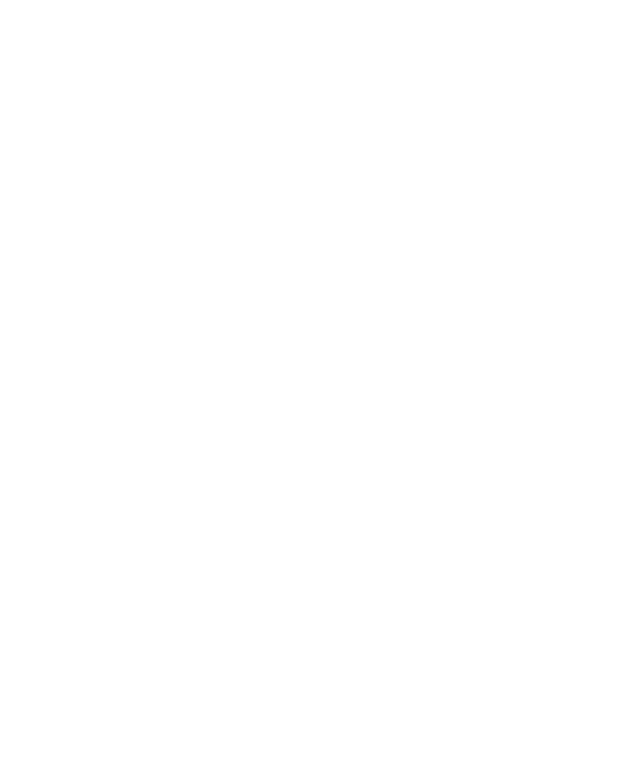
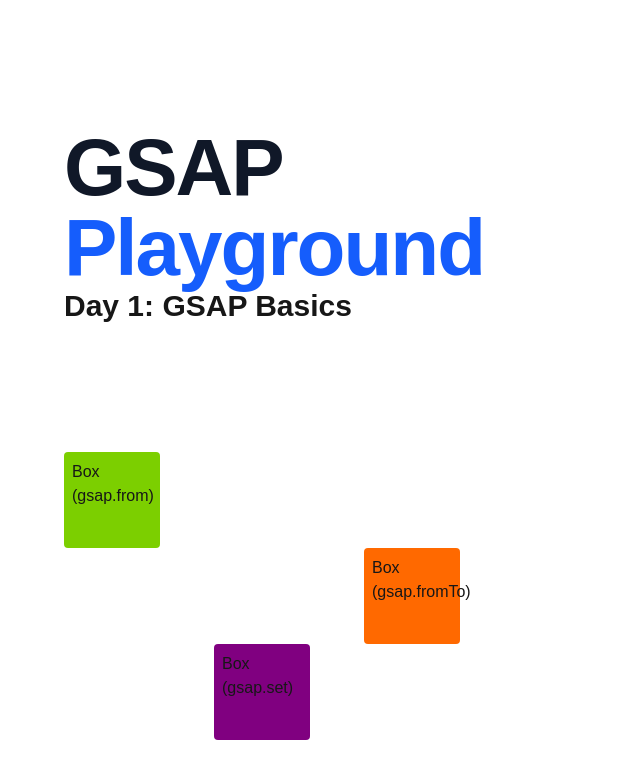
Before and after one commit to MrLolok/gsap-sandbox, a Next.js app: page / in a window 1280 px wide. Shown: the top 778 px of the page, without its empty margins (0-640 px from the left). Built offline with nearby package versions, Linux system fonts and the light colour scheme.

Commit message:
feat(Day1): aggiunge animazioni GSAP e struttura dei componenti per il Giorno 1

```diff
--- /dev/null
+++ b/app/components/Day1.tsx
@@ -0,0 +1,64 @@
+'use client';
+
+import { gsap } from 'gsap';
+import { useGSAP } from '@gsap/react';
+import React from 'react';
+
+const Day1 = () => {
+    const boxToRef = React.useRef<HTMLDivElement>(null);
+    const boxFromRef = React.useRef<HTMLDivElement>(null);
+    const boxFromToRef = React.useRef<HTMLDivElement>(null);
+    const boxSetRef = React.useRef<HTMLDivElement>(null);
+
+    useGSAP(() => {
+        // GSAP Animations - examples of .to, .from, .fromTo, and .set
+        // .to - animates to the given properties
+        // .from - animates from the given properties
+        // .fromTo - animates from the first set of properties to the second set
+        // .set - immediately sets the given properties without animation
+        gsap.to(boxToRef.current, {
+            x: 300,
+            duration: 2,
+            repeat: 1,
+            autoAlpha: 0,
+        });
+        gsap.from(boxFromRef.current, { x: 300, duration: 2, repeat: 0 });
+        gsap.fromTo(boxFromToRef.current, { x: -50 }, { x: 300, duration: 2 });
+        gsap.set(boxSetRef.current, {
+            backgroundColor: 'purple',
+            x: 150,
+        });
+    }, []);
+
+    return (
+        <>
+            <div className="mb-8 text-3xl font-bold">Day 1: GSAP Basics</div>
+            <div
+                ref={boxToRef}
+                className="w-24 h-24 rounded-sm bg-indigo-500 p-2"
+            >
+                Box (gsap.to)
+            </div>
+            <div
+                ref={boxFromRef}
+                className="w-24 h-24 rounded-sm bg-lime-500 p-2"
+            >
+                Box (gsap.from)
+            </div>
+            <div
+                ref={boxFromToRef}
+                className="w-24 h-24 rounded-sm bg-orange-500 p-2"
+            >
+                Box (gsap.fromTo)
+            </div>
+            <div
+                ref={boxSetRef}
+                className="w-24 h-24 rounded-sm bg-sky-500 p-2"
+            >
+                Box (gsap.set)
+            </div>
+        </>
+    );
+};
+
+export default Day1;
--- a/app/page.tsx
+++ b/app/page.tsx
@@ -1,5 +1,12 @@
+import Day1 from './components/Day1';
+
 export default function Home() {
     return (
-        <main className="flex min-h-screen w-full max-w-3xl flex-col items-center justify-between py-32 px-16 bg-white dark:bg-black sm:items-start"></main>
+        <main className="flex min-h-screen w-full max-w-3xl flex-col items-center justify-between py-32 px-16 bg-white dark:bg-black sm:items-start">
+            <h1 className="text-5xl font-extrabold tracking-tight text-gray-900 dark:text-white sm:text-[5rem]">
+                GSAP <span className="text-blue-600">Playground</span>
+            </h1>
+            <Day1 />
+        </main>
     );
 }
```
